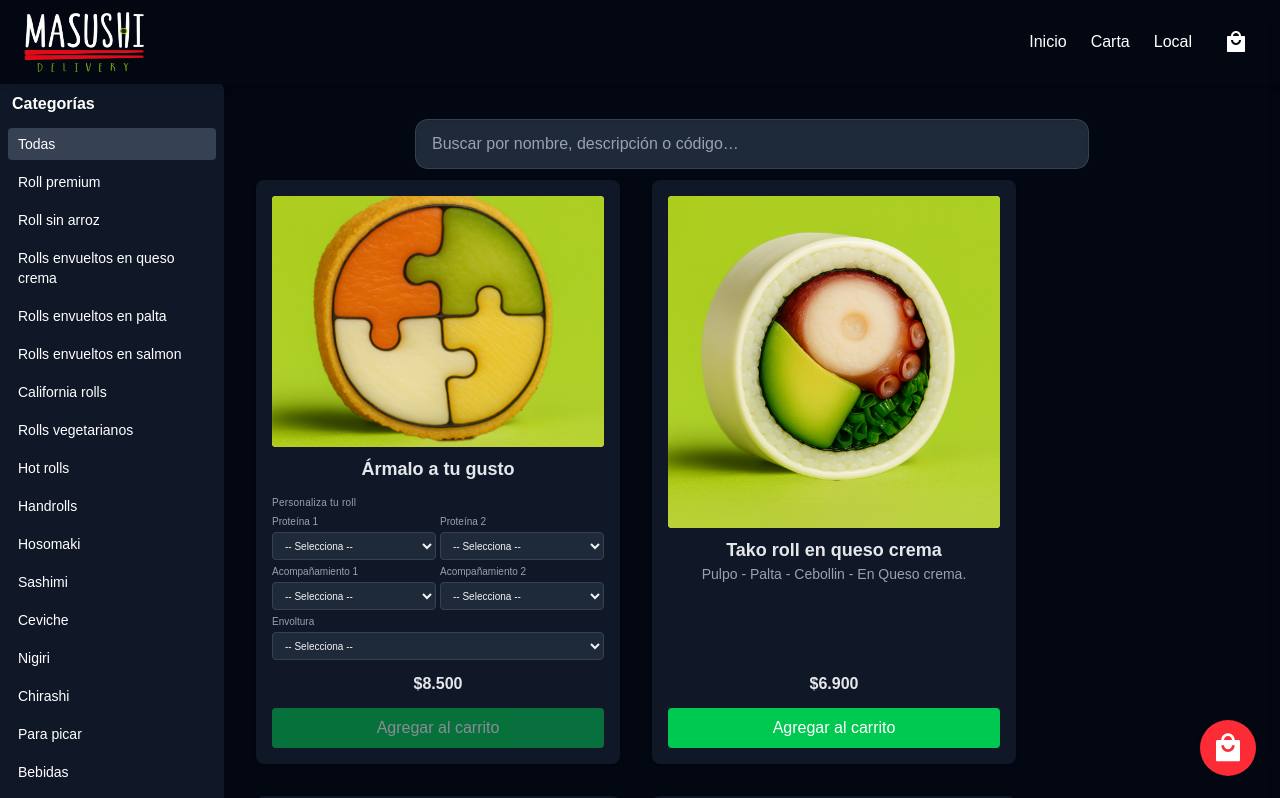
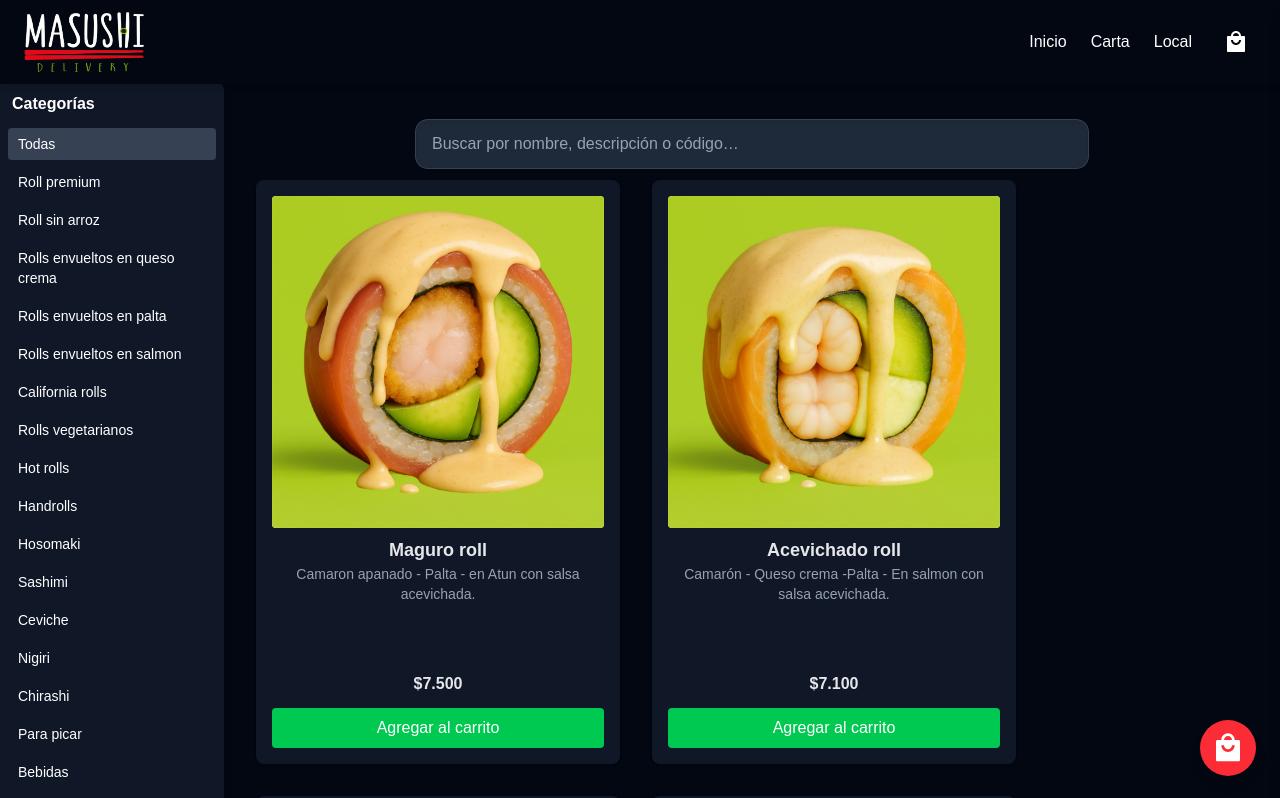
Before and after one commit to PulpFiction1234/Masushi, a Next.js app: page /menu in a window 1280 px wide. Shown: the top 798 px of the page. Built offline with nearby package versions, Linux system fonts and the light colour scheme.

Commit message:
productos

```diff
--- a/src/data/productos.ts
+++ b/src/data/productos.ts
@@ -1,5 +1,12 @@
 // data/productos.ts
 import type { StaticImageData } from "next/image";
+
+
+//rolls especiales
+
+import AcevichadoRollImg from "@/public/images/Acevichado roll.webp";
+import MaguroRollImg from "@/public/images/Maguro roll.webp";
+
 
 //california rolls
 import californiaKaniCheeseImg from "@/public/images/California kani cheese.webp";
@@ -303,7 +310,10 @@ const _productos: Producto[] = [
     ],
   },
 
-  //en queso crema
+// rolls especiales
+{ id: 1, codigo: "001", nombre: "Maguro roll", descripcion: "Camaron apanado - Palta - en Atun con salsa acevichada.", valor: 7500, imagen: MaguroRollImg, categoria: "Roll premium" },
+{ id: 2, codigo: "002", nombre: "Acevichado roll", descripcion: "Camarón - Queso crema -Palta - En salmon con salsa acevichada.", valor: 7100, imagen: AcevichadoRollImg, categoria: "Roll premium" },
+//en queso crema
 { id: 9, codigo: "009", nombre: "Tako roll en queso crema", descripcion: "Pulpo - Palta - Cebollin - En Queso crema.", valor: 6900, imagen: TakoQuesoImg , categoria: "Rolls envueltos en queso crema" },
 { id: 10, codigo: "010", nombre: "Teri roll en queso crema", descripcion: "Pollo - Palta - Cebollin - En Queso crema.", valor: 6000, imagen: TeriQuesoImg , categoria: "Rolls envueltos en queso crema" },
 { id: 11, codigo: "011", nombre: "Shinsen roll", descripcion: "Salmon - Palta - Cebollin - En Queso crema.", valor: 6500, imagen: SakeQuesoImg , categoria: "Rolls envueltos en queso crema" },
@@ -352,7 +362,7 @@ const _productos: Producto[] = [
 { id: 61, codigo: "061", nombre: "Hosomaki ebi", descripcion: "Camaron - Palta - Arroz - Nori.", valor: 3900, imagen: hosomakiEbiImg, categoria: "Hosomaki" },
 
 //ceviche
-{ id: 65, codigo: "065", nombre: "Ceviche mixto", descripcion: "Salmon/Camaron/Pimenton/Cebolla morada/Leche de tigre/Palta.", valor: 12900, imagen: cevicheMixtoImg, categoria: "Ceviche" },
+{ id: 65, codigo: "065", nombre: "Ceviche mixto", descripcion: "Salmon - Camaron - Pimenton - Cebolla morada - Leche de tigre - Palta.", valor: 12900, imagen: cevicheMixtoImg, categoria: "Ceviche" },
 
 //nigiri
 { id: 66, codigo: "066", nombre: "Nigiri sake", descripcion: "Bolita de arroz - Salmon.", valor: 3400, imagen: nigiriSakeImg, categoria: "Nigiri" },
```
Also changed, not shown: public/images/Acevichado roll.webp (added), public/images/Maguro roll.webp (added).
